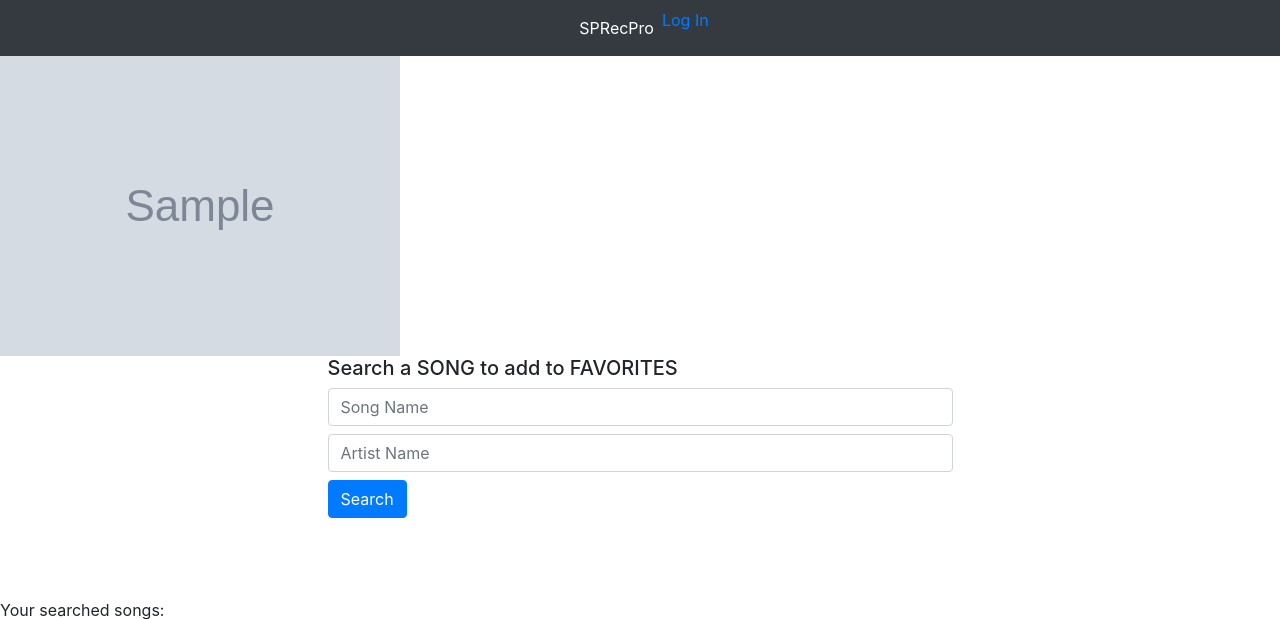
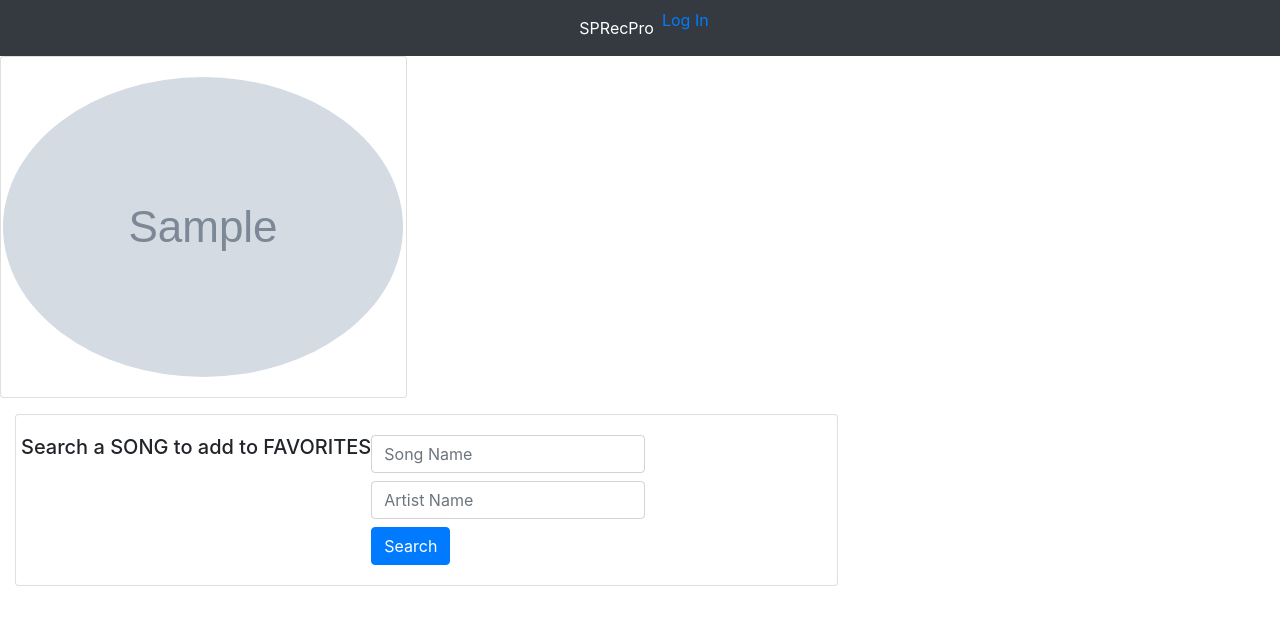
Before and after one commit to nativepapaya/Spring-2022-Senior-Project, a Django app: template sprecpro/templates/favorites.html in a window 1280 px wide. Shown: the top 619 px of the page. Run offline with Django 3.2, Linux system fonts and the light colour scheme; tables that the repository leaves empty hold one stand-in row (values such as "Sample post"); the template is opened without the code that fills it: values that come from a table or form of the project are taken from there, most other values are stand-ins (such as "Sample title", 1, 10 or a date in 2020); grey boxes marked "Sample" are stand-in pictures; some libraries are stand-ins or nearby versions.

Commit message:
chanes to favorites

```diff
--- a/sprecpro/templates/favorites.html
+++ b/sprecpro/templates/favorites.html
@@ -1,12 +1,23 @@
 {% extends 'layouts/app.html' %}
 
 {% block content %}
-    <img src="{{ profile.avatar }}"></img>
+<div class="row gutters-sm">
+    <div class="col-md-4 mb-3">
+        <div class="card">
+            <div class="card-body">
+                <div class="d-flex flex-column align-items-center text-center">
+                    <img src="{{ profile.avatar }}" class="rounded-circle"></img>
                     <span>{{ user.first_name }}</span>
+                </div>
+            </div>
+        </div>
+    </div>
+</div>
 
-
-    <div class="row justify-content-center">
-        <div class="col-md-6 mb-2">
+<div class="col-md-8">
+    <div class="card mb-3">
+            <div class="card-body">
+                    <div class="row">
                         <h5>Search a SONG to add to FAVORITES</h5>
                         <form type="GET" action="{% url 'search_for_favorites' %}">
                         {% csrf_token %}
@@ -21,6 +32,8 @@
                         </form>
                     </div>
             </div>
+    </div>
+</div>
 
     <br /><br /><br />
 
@@ -31,8 +44,8 @@
 
             <form type="POST" action="{% url 'add_fav' %}">
                 <div class="mb-2">
-                    <iframe src="https://open.spotify.com/embed/track/{{ song.song_id }}" width="300" height="80"
-                    frameborder="0" allowtransparency="true" allow="encrypted-media"></iframe>
+                    <iframe src="https://open.spotify.com/embed/track/{{ song.song_id }}" width="300" height="380"
+                    align="left" frameborder="0" allowtransparency="true" allow="encrypted-media"></iframe>
 
                     <input type="hidden" name="song_id" value="{{ song.song_id }}"></input>
                     <input type="hidden" name="song_name" value="{{ song.song_name }}"></input>
@@ -51,11 +64,8 @@
         <table class="table">
             <thead class="thead-dark">
                 <tr>
-                    <th scope="col">primary_key</th>
-                    <th scope="col">song_uid</th>
-                    <th scope="col">song_name</th>
-                    <th scope="col">created_at</th>
-                    <th scope="col">edited_at</th>
+                    <th scope="col">Song #</th>
+                    <th scope="col">Track</th>
                     {% if request.user == user %}
                         <th scope="col">action</th>
                     {% endif %}
@@ -65,10 +75,8 @@
                 {% for favorite in favorites %}
                 <tr>
                     <th scope="row">{{ favorite.id }}</th>
-                    <td>{{ favorite.song_uid }}</td>
-                    <td>{{ favorite.song_name }}</td>
-                    <td>{{ favorite.created_at }}</td>
-                    <td>{{ favorite.edited_at }}</td>
+                    <td><iframe src="https://open.spotify.com/embed/track/{{ favorite.song_uid }}" width="300" height="80"
+                        frameborder="0" allowtransparency="true" allow="encrypted-media"></iframe></td>
                     {% if request.user == user %}
                         <td>
                             <form method="POST" action="{% url 'delete_fav' favorite.id %}">
```
Also changed, not shown: sprecpro/views.py (+12 -2 lines). Lines whose indentation alone changed are shown as unchanged.
